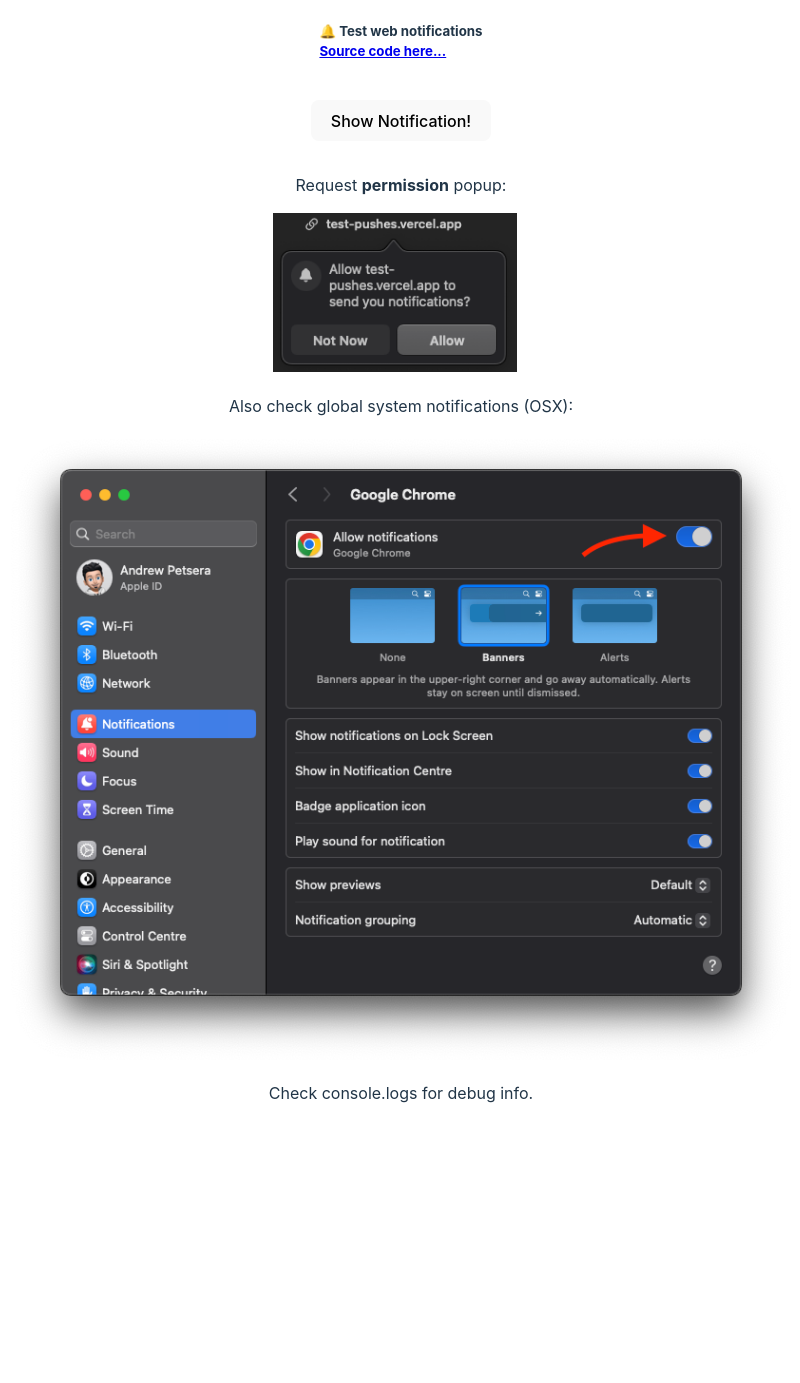
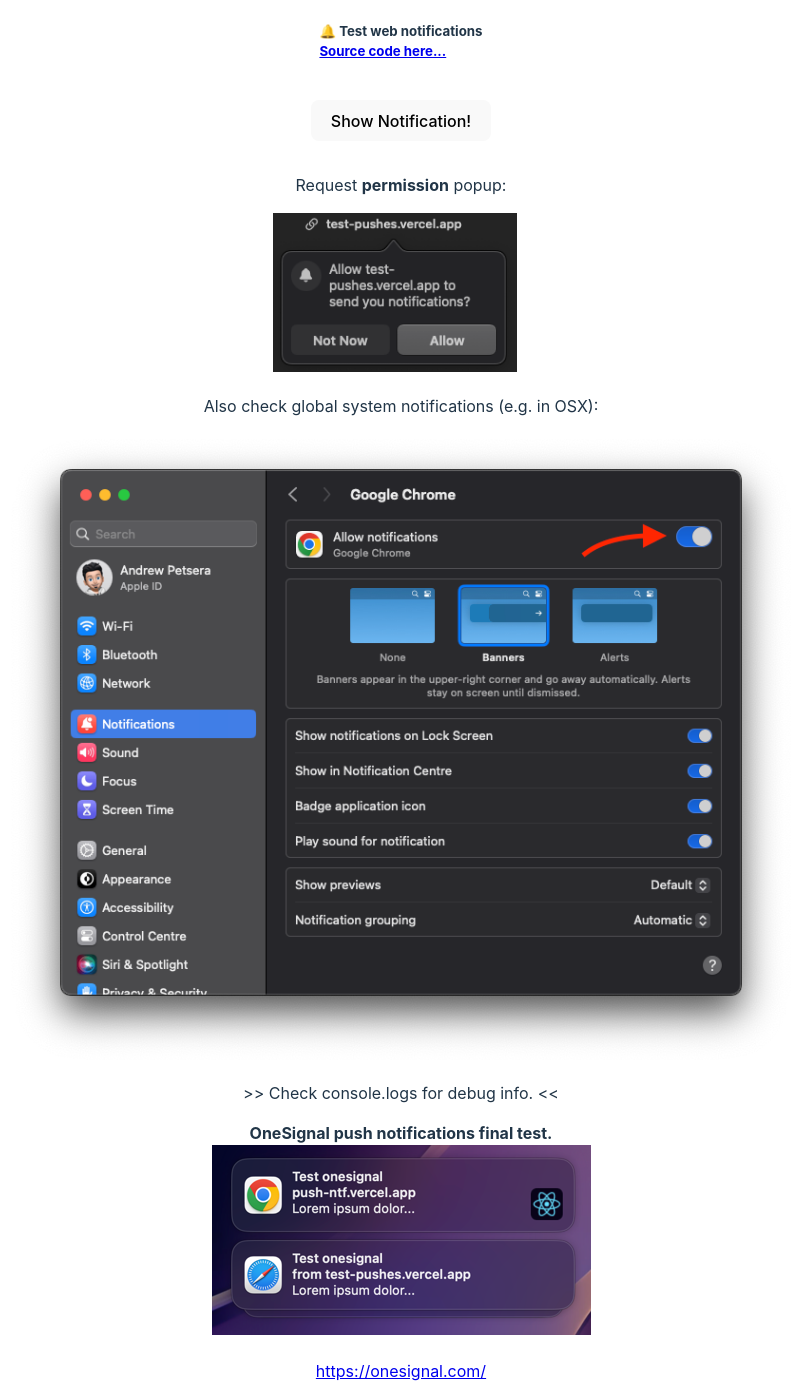
Before and after one commit to floatrx/push-notifications-test, a React (Vite) app: page / in a window 1280 px wide. Shown: the whole page, without its empty margins (239-1039 px from the left). Before the commit the page ends 1121 px from the top, so only its background shows below. Built offline with nearby package versions, Linux system fonts and the light colour scheme.

Commit message:
add final test screenshot

```diff
--- a/src/App.tsx
+++ b/src/App.tsx
@@ -80,12 +80,18 @@
         <img src="/request.png" alt="request permission"/>
       </div>
       <p>
-        Also check global system notifications (OSX):
+        Also check global system notifications (e.g. in OSX):
       </p>
       <img src="/notifications.png" alt="osx notifications"/>
       <p>
-        Check console.logs for debug info.
+        {'>>'} Check console.logs for debug info. {'<< '}
       </p>
+      <strong>
+        OneSignal push notifications final test.
+      </strong>
+      <img src="/onesignal.png" alt="onesignal"/>
+      <br/>
+      <a href="https://onesignal.com/">https://onesignal.com/</a>
     </main>
   );
 }
```
Also changed, not shown: public/onesignal.png (added).
